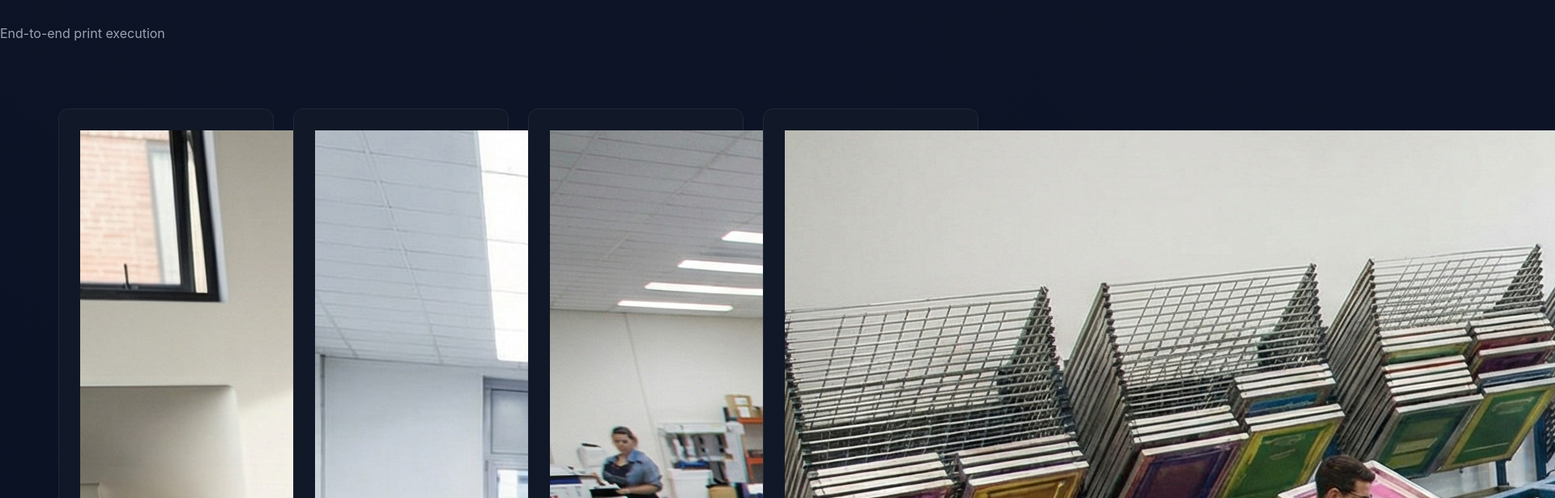
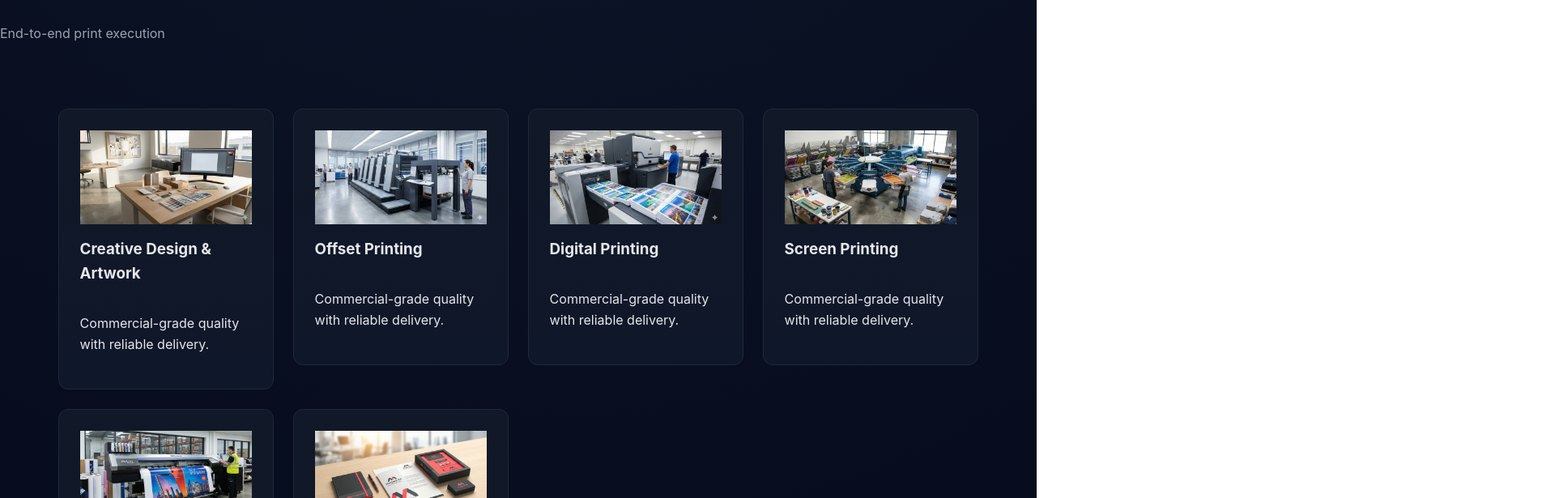
Before and after one commit to raghutujanakiram-jpg/colours-print-media, a React (Vite) app: page / in a window 1280 px wide. Shown: the part 561-1176 px from the top of the page at 81% size, 1920 px wide, since content can reach past the window. Built offline with nearby package versions, Linux system fonts and the light colour scheme.

Commit message:
fix: services grid image layout and card alignment

```diff
--- a/src/styles/theme.css
+++ b/src/styles/theme.css
@@ -300,3 +300,27 @@ section {
   color: var(--text-secondary);
   font-size: 0.9rem;
 }
+/* ---------- SERVICES FIX ---------- */
+
+.card {
+  display: flex;
+  flex-direction: column;
+}
+
+.service-media {
+  width: 100%;
+  height: 180px;              /* locks height */
+  overflow: hidden;
+  border-radius: 10px;
+  background: var(--surface-soft);
+}
+
+.service-media img {
+  width: 100%;
+  height: 100%;
+  object-fit: cover;          /* prevents distortion */
+  display: block;
+}
+.grid {
+  align-items: start;
+}
```
